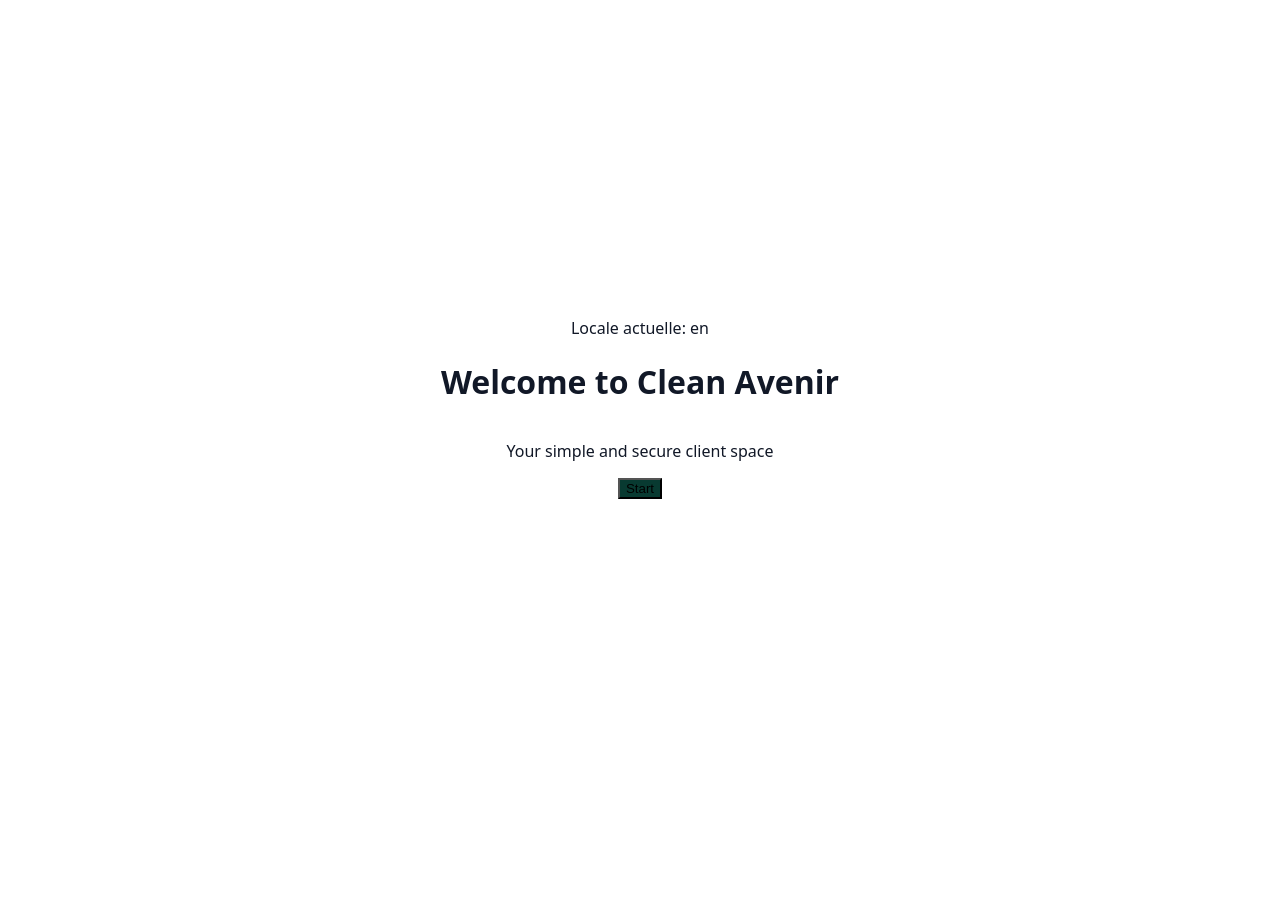
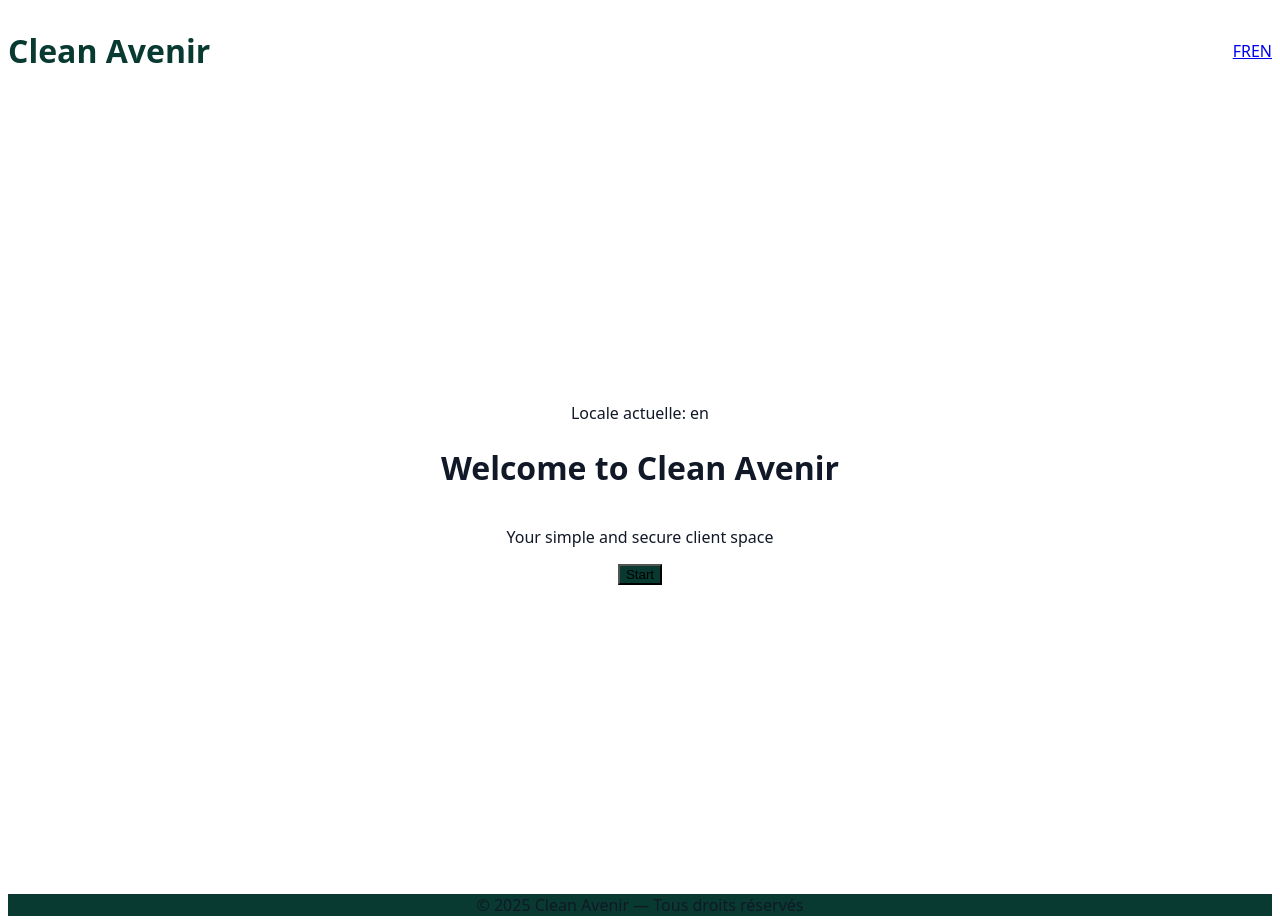
Before and after one commit to Misokka/cleanavenir, a Next.js app in the folder frontend/: page /en in a window 1280 px wide. Before the commit the page ends 816 px from the top, so only its background shows below. Built offline with nearby package versions, Linux system fonts and the light colour scheme.

Commit message:
feat(frontend): add global layout with header, footer, and i18n provider

```diff
--- a/frontend/src/app/[locale]/layout.tsx
+++ b/frontend/src/app/[locale]/layout.tsx
@@ -1,7 +1,7 @@
 import type { Metadata } from "next";
 import { Geist, Geist_Mono } from "next/font/google";
-import { NextIntlClientProvider } from 'next-intl';
-import { getMessages } from 'next-intl/server';
+import { NextIntlClientProvider } from "next-intl";
+import { getMessages } from "next-intl/server";
 import "../../styles/global.css";
 
 const geistSans = Geist({
@@ -19,24 +19,35 @@ export const metadata: Metadata = {
   description: "Your clean architecture banking application",
 };
 
-export default async function RootLayout({
+export default async function LocaleLayout({
   children,
-  params
-}: Readonly<{
+  params,
+}: {
   children: React.ReactNode;
-  params: Promise<{ locale: string }>;
-}>) {
-  const { locale } = await params;
-
+  params: { locale: string };
+}) {
+  const { locale } = params;
   const messages = await getMessages({ locale });
 
   return (
     <html lang={locale}>
-      <body
-        className={`${geistSans.variable} ${geistMono.variable} antialiased`}
-      >
+      <body className={`${geistSans.variable} ${geistMono.variable} antialiased bg-gray-50 text-gray-900`}>
         <NextIntlClientProvider messages={messages}>
-          {children}
+          <header className="w-full p-4 shadow-md bg-white">
+            <div className="max-w-7xl mx-auto flex justify-between items-center">
+              <h1 className="text-xl font-bold text-[#083A31]">Clean Avenir</h1>
+              <nav className="flex gap-4">
+                <a href="/fr" className="hover:underline">FR</a>
+                <a href="/en" className="hover:underline">EN</a>
+              </nav>
+            </div>
+          </header>
+
+          <main className="min-h-[calc(100vh-100px)]">{children}</main>
+
+          <footer className="w-full p-4 bg-[#083A31] text-white text-center">
+            © 2025 Clean Avenir — Tous droits réservés
+          </footer>
         </NextIntlClientProvider>
       </body>
     </html>
```
